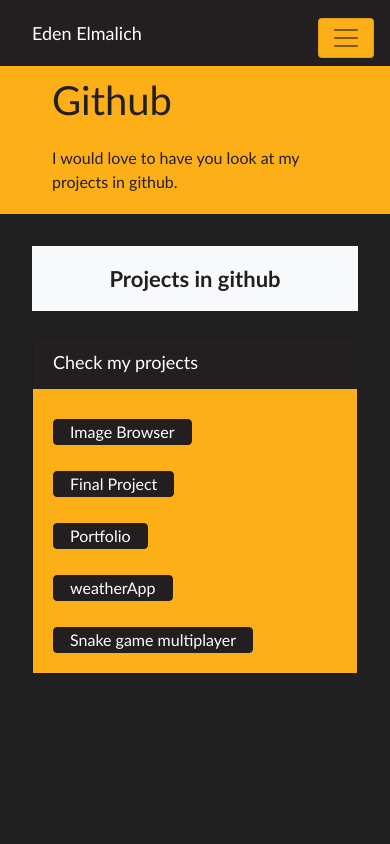
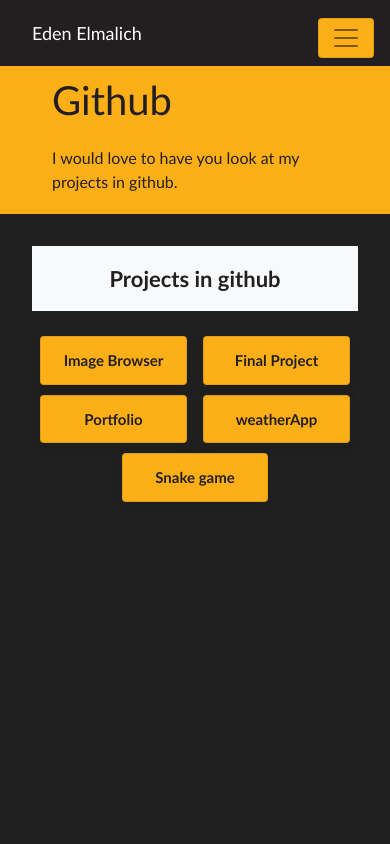
Before and after one commit to edenelmalich/Eden-Portfolio, a React (Create React App) app: page /Github in a window 390 px wide. Shown: the top 844 px of the page. Built offline with nearby package versions, Linux system fonts and the light colour scheme.

Commit message:
initial commit

```diff
--- a/public/index.html
+++ b/public/index.html
@@ -24,7 +24,7 @@
       work correctly both with client-side routing and a non-root public URL.
       Learn how to configure a non-root public URL by running `npm run build`.
     -->
-  <title>React App</title>
+  <title>Eden elmalich</title>
 </head>
 
 <body>
--- a/src/Css/Portfolio.css
+++ b/src/Css/Portfolio.css
@@ -400,9 +400,10 @@
     /* toast Attributes */
     .toast {
         flex: 0 0 45%;
-        font-size: 18px;
+        font-size: 15px;
         margin-left: auto;
         margin-right: auto;
+        text-align: center;
     }
 
     .toast:not(:last-child) {
--- a/src/components/Github.js
+++ b/src/components/Github.js
@@ -1,5 +1,5 @@
 import React, { Fragment } from 'react';
-import { Card, Button } from 'react-bootstrap';
+import { Toast } from 'react-bootstrap';
 
 const Github = () => {
   const Links = [
@@ -20,7 +20,7 @@
       Link: 'https://github.com/edenelmalich/Eden-Elmalich-17-11-2019'
     },
     {
-      name: 'Snake game multiplayer',
+      name: 'Snake game ',
       Link: 'https://github.com/edenelmalich/snakeFull'
     }
   ];
@@ -43,18 +43,15 @@
         <div className='Sub-Header '>Projects in github</div>
         <div className='fullPage'>
           <div className='Mobile-Details'>
-            <Card bg='light' className='Main-Card-width'>
-              <Card.Header>Check my projects</Card.Header>
-              <Card.Body>
-                {Links.map((link, i) => (
-                  <Card.Text key={i}>
-                    <Button variant='light' onClick={() => onClick(link.Link)}>
-                      {link.name}
-                    </Button>
-                  </Card.Text>
-                ))}
-              </Card.Body>
-            </Card>
+            <div className='Main-Flex'>
+              {Links.map((link, i) => (
+                <Toast key={i}>
+                  <Toast.Body onClick={() => onClick(link.Link)}>
+                    {link.name}
+                  </Toast.Body>
+                </Toast>
+              ))}
+            </div>
           </div>
         </div>
       </main>
--- a/src/components/Skills.js
+++ b/src/components/Skills.js
@@ -44,7 +44,6 @@
               ))}
             </div>
           </div>
-          <div className='icons-container'></div>
         </div>
       </main>
     </Fragment>
```
Also changed, not shown: public/manifest.json.
